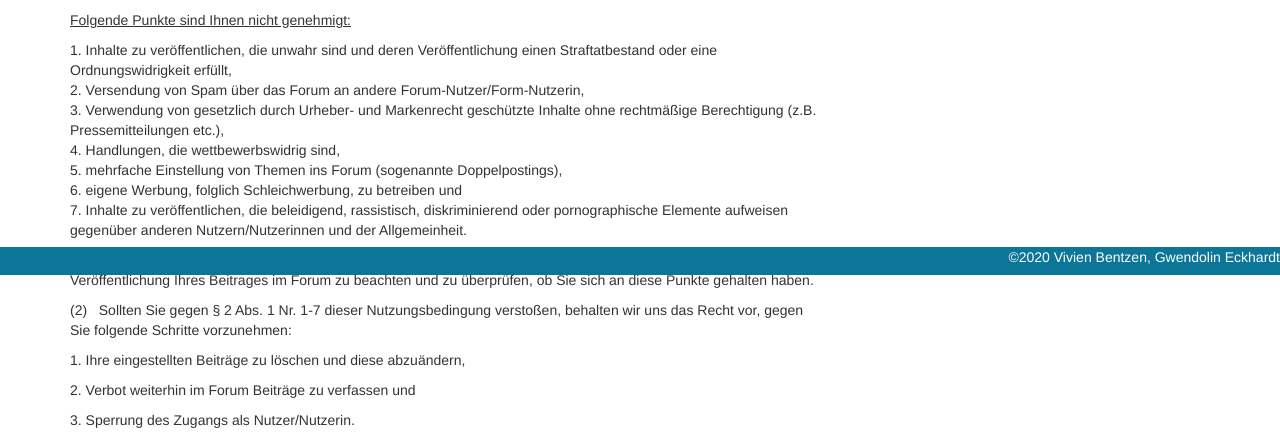
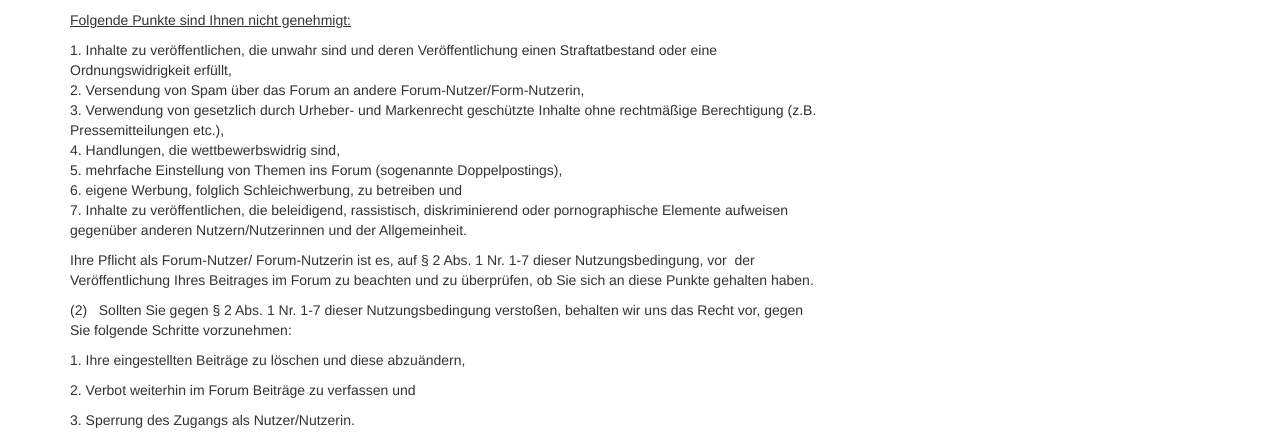
Before and after one commit to GWENECKHARDT/ba2020_S0573026_S0573811, a Django app: page /anbs in a window 1280 px wide. Shown: the part 525-965 px from the top of the page. Run offline with Django 3.2, Linux system fonts and the light colour scheme; some libraries are stand-ins or nearby versions.

Commit message:
35. Sticky-Footer erstellt

```diff
--- a/todolist/static/css/todoliste.css
+++ b/todolist/static/css/todoliste.css
@@ -5,6 +5,10 @@
 /*activate: zeigt an, was gerade besucht wird*/
 /*Schrift vorher: Pacifico, cursive*/
 
+html,body{
+    height:100%;
+    margin:0;
+}
 .page-header
 {
     background-color: #0c7698;
@@ -89,13 +93,20 @@ h5
     font-family: 'Arial';
     color: #8d8888;
 }
-footer {
+.container{
+    min-height: 100%;
+    margin-bottom: -50px;
+}
+.container::after {
+    content:"";
+    display: block;
+    min-height: 100%;
+    margin-bottom: -50px;
+}
+footer{
+    height:50px;
     color: white;
     background-color: #0c7698;
-    background-size: cover;
     text-align: right;
-    position:absolute;
-    bottom: 0;
     width: 100%;
-    height: 2em;
 }
```
